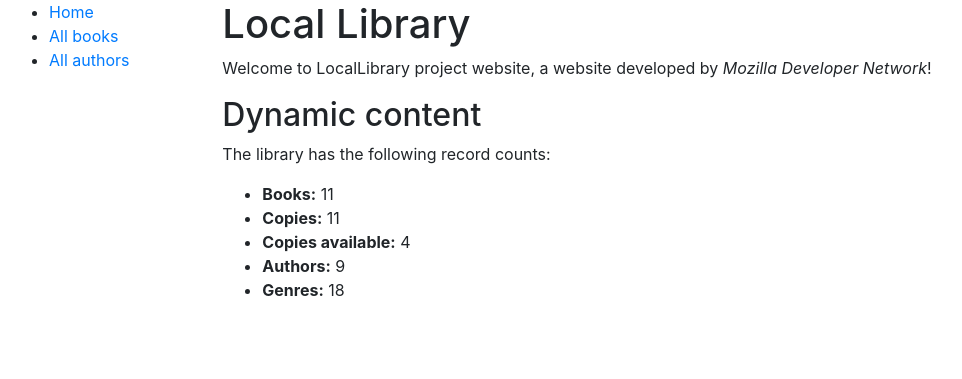
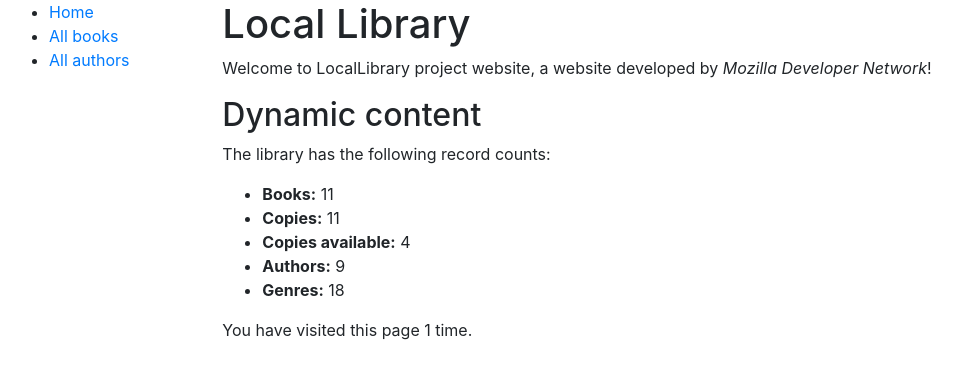
Before and after one commit to KirillShapovalov/locallibrary_project, a Django app: page /catalog/ in a window 1280 px wide. Shown: the top 379 px of the page, without its empty margins (6-968 px from the left). Run offline with Django 3.2, Linux system fonts and the light colour scheme; data comes from the database, SQL or seed files in the repository; both versions use the stored data as it was after the commit.

Commit message:
Sessions framework

```diff
--- a/locallibrary_project/catalog/templates/index.html
+++ b/locallibrary_project/catalog/templates/index.html
@@ -12,4 +12,6 @@
     <li><strong>Authors:</strong> {{ num_authors }}</li>
     <li><strong>Genres:</strong> {{ num_genres }}</li>
 </ul>
+
+<p>You have visited this page {{ num_visits }} time{{ num_visits|pluralize }}.</p>
 {% endblock %}
--- a/locallibrary_project/catalog/views.py
+++ b/locallibrary_project/catalog/views.py
@@ -19,12 +19,17 @@ def index(request):
 
     num_genres = Genre.objects.all().count()
 
+    # Number of visits to this view, as counted in the session variable.
+    num_visits = request.session.get('num_visits', 1)
+    request.session['num_visits'] = num_visits + 1
+
     context = {
         'num_books': num_books,
         'num_instances': num_instances,
         'num_instances_available': num_instances_available,
         'num_authors': num_authors,
         'num_genres': num_genres,
+        'num_visits': num_visits,
     }
 
     # Render the HTML template index.html with the data in the context variable
--- a/locallibrary_project/locallibrary_project/settings.py
+++ b/locallibrary_project/locallibrary_project/settings.py
@@ -124,3 +124,5 @@ STATIC_URL = '/static/'
 # https://docs.djangoproject.com/en/3.2/ref/settings/#default-auto-field
 
 DEFAULT_AUTO_FIELD = 'django.db.models.BigAutoField'
+
+SESSION_SAVE_EVERY_REQUEST = True
```
Also changed, not shown: locallibrary_project/db.sqlite3.
